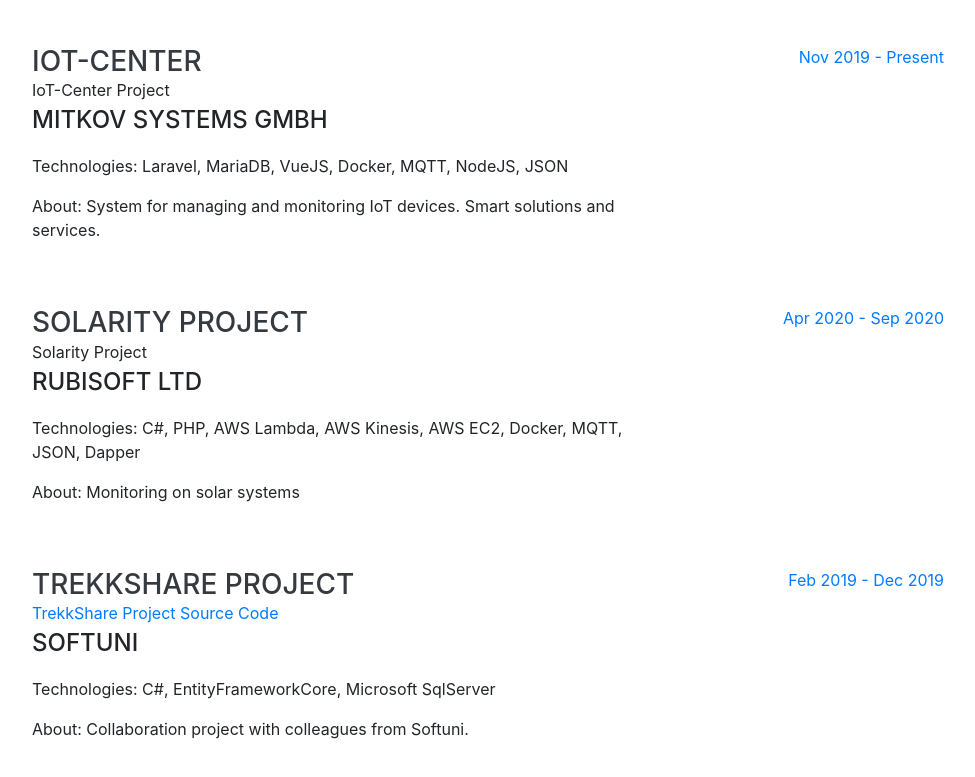
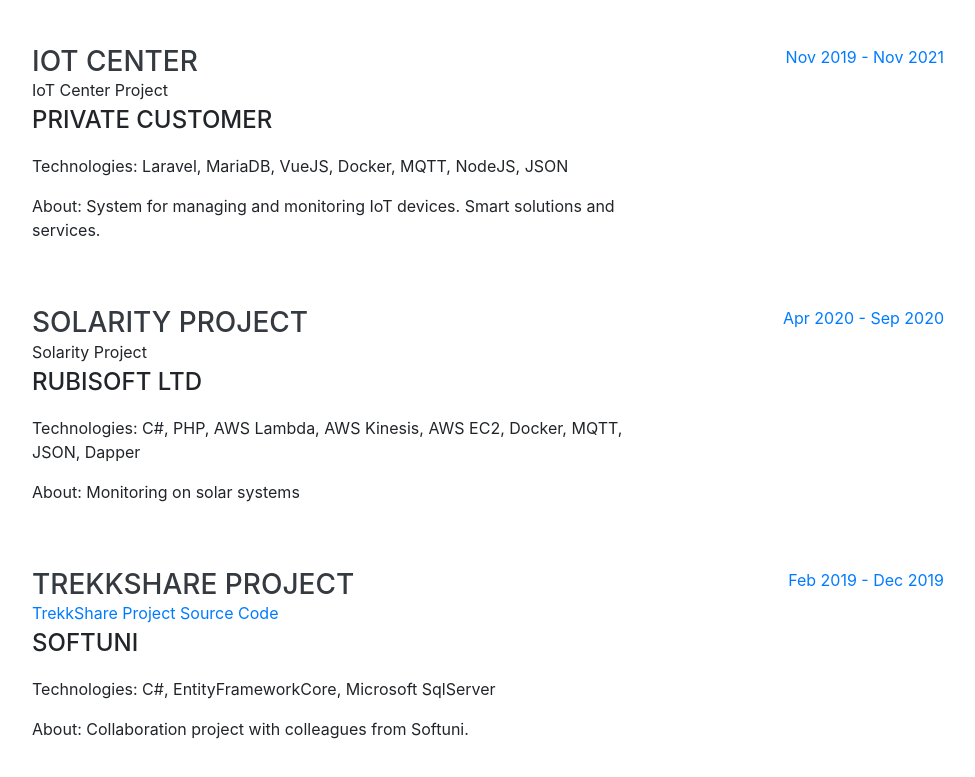
Before and after one commit to SimeonVSimeonov/SimeonVSimeonov.github.io, a website with bundled scripts: page index.html in a window 1280 px wide. Shown: the part 3637-4414 px from the top of the page, without its empty margins (288-1263 px from the left). Built offline with nearby package versions, Linux system fonts and the light colour scheme; a web font is replaced by a local one.

Commit message:
Update index.html

```diff
--- a/index.html
+++ b/index.html
@@ -271,14 +271,14 @@
             </div>
             <div class="resume-item d-flex flex-column flex-md-row justify-content-between mb-5">
                 <div class="resume-content">
-                    <h3 class="mb-0">IoT-Center</h3>
-                    <a>IoT-Center Project</a>
-                    <div class="subheading mb-3">Mitkov Systems GmbH</div>
+                    <h3 class="mb-0">IoT Center</h3>
+                    <a>IoT Center Project</a>
+                    <div class="subheading mb-3">Private Customer</div>
                     <p>Technologies: Laravel, MariaDB, VueJS, Docker, MQTT, NodeJS, JSON</p>
                     <p>About: System for managing and monitoring IoT devices. Smart solutions and services.</p>
                 </div>
                 <div class="resume-date text-md-right">
-                    <span class="text-primary">Nov 2019 - Present</span>
+                    <span class="text-primary">Nov 2019 - Nov 2021</span>
                 </div>
             </div>
             <div class="resume-item d-flex flex-column flex-md-row justify-content-between mb-5">
```
